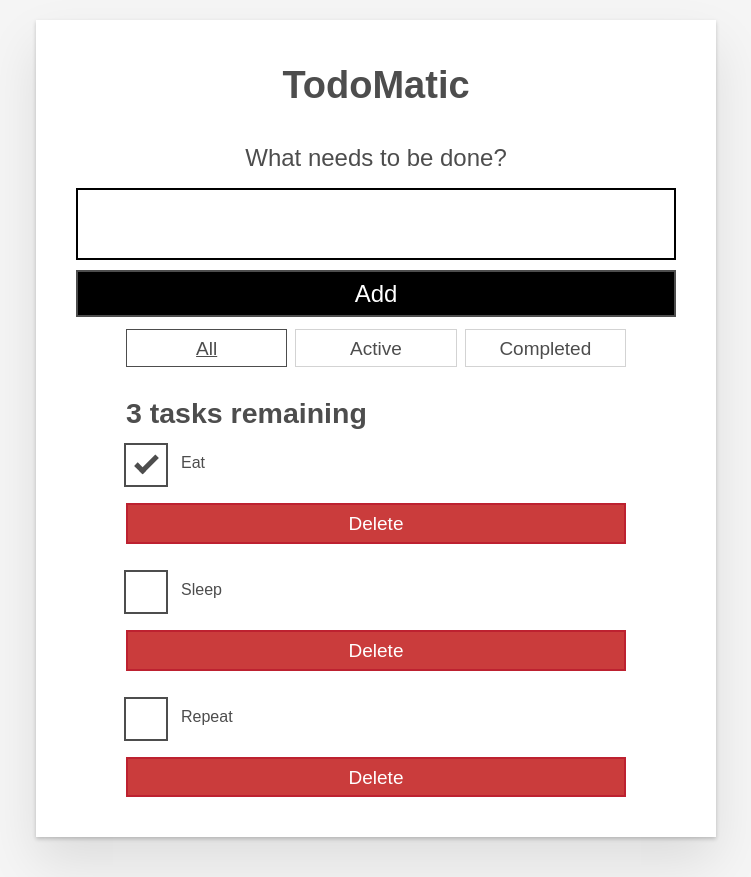
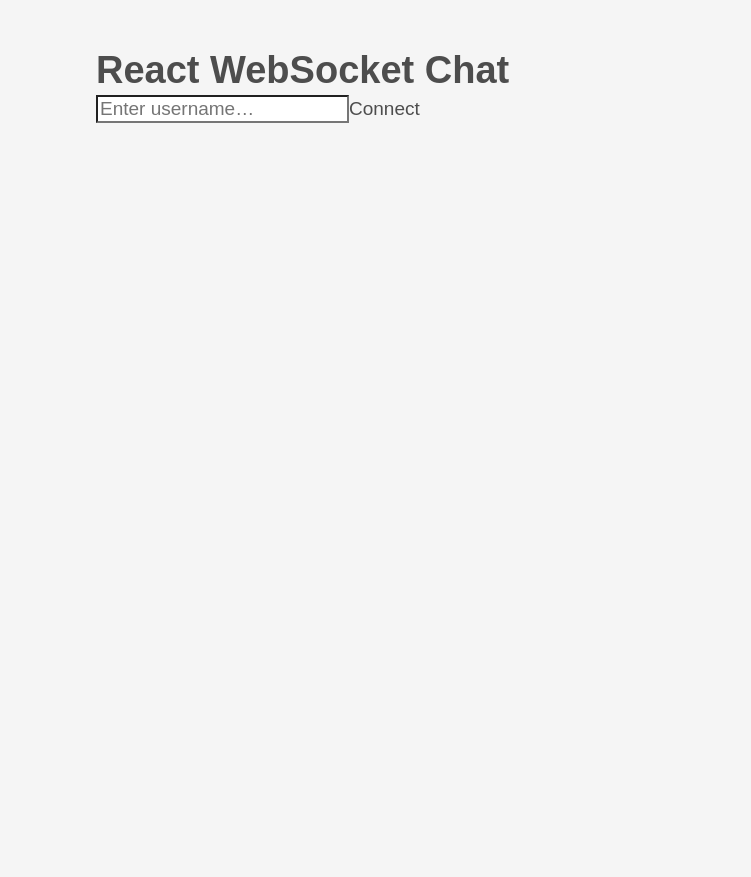
Before and after one commit to socayooot/first-React, a React (Vite) app: page / in a window 1280 px wide. Shown: the whole page, without its empty margins (264-1015 px from the left). After the commit the page ends 800 px from the top, so only its background shows below. Built offline with nearby package versions, Linux system fonts and the light colour scheme.

Commit message:
Added new stuff to the app.jsx to support Hw9 and added websocket server file

```diff
--- a/package.json
+++ b/package.json
@@ -11,7 +11,8 @@
   },
   "dependencies": {
     "react": "^19.1.1",
-    "react-dom": "^19.1.1"
+    "react-dom": "^19.1.1",
+    "ws": "^8.18.3"
   },
   "devDependencies": {
     "@eslint/js": "^9.36.0",
--- a/src/App.jsx
+++ b/src/App.jsx
@@ -1,129 +1,105 @@
-import { useState } from "react";
+import { useState, useEffect, useRef } from "react";
 
 function App() {
-  const [tasks, setTasks] = useState([
-    { id: 0, name: "Eat", completed: true },
-    { id: 1, name: "Sleep", completed: false },
-    { id: 2, name: "Repeat", completed: false },
-  ]);
+  const [username, setUsername] = useState("");
+  const [message, setMessage] = useState("");
+  const [messages, setMessages] = useState([]);
+  const [socket, setSocket] = useState(null);
 
-  const [filter, setFilter] = useState("All"); // All | Active | Completed
-  const [input, setInput] = useState("");
+  const messagesEndRef = useRef(null);
 
-  // FILTER LOGIC ----------------------
-  const FILTER_MAP = {
-    All: () => true,
-    Active: (task) => !task.completed,
-    Completed: (task) => task.completed,
+  useEffect(() => {
+    if (messagesEndRef.current) {
+      messagesEndRef.current.scrollIntoView({ behavior: "smooth" });
+    }
+  }, [messages]);
+
+  // Connect to WebSocket
+  function connectToServer() {
+    if (!username.trim()) {
+      alert("Enter username first!");
+      return;
+    }
+
+    const ws = new WebSocket("ws://localhost:8080"); // CHANGE HERE for part 1
+    setSocket(ws);
+
+    ws.onopen = () => {
+      console.log("Connected to WebSocket server");
     };
 
-  const FILTER_NAMES = Object.keys(FILTER_MAP);
-
-  const filteredTasks = tasks.filter(FILTER_MAP[filter]);
-
-  // ADD TASK --------------------------
-  function handleAdd(e) {
-    e.preventDefault();
-    if (input.trim() === "") return;
-
-    const newTask = {
-      id: Date.now(),
-      name: input,
-      completed: false,
+    ws.onmessage = (event) => {
+      const data = JSON.parse(event.data);
+      setMessages((prev) => [...prev, data]);
     };
 
-    setTasks([...tasks, newTask]);
-    setInput("");
+    ws.onclose = () => {
+      console.log("Disconnected from server");
+    };
   }
 
-  // TOGGLE COMPLETE -------------------
-  function toggleTask(id) {
-    const updated = tasks.map((task) =>
-      task.id === id ? { ...task, completed: !task.completed } : task
-    );
-    setTasks(updated);
-  }
+  // Send message
+  function sendMessage(e) {
+    e.preventDefault();
+    if (!message.trim()) return;
 
-  // DELETE TASK -----------------------
-  function deleteTask(id) {
-    const remaining = tasks.filter((task) => task.id !== id);
-    setTasks(remaining);
+    const data = {
+      username,
+      message,
+    };
+
+    socket.send(JSON.stringify(data));
+    setMessage("");
   }
 
   return (
-    <div className="todoapp stack-large">
-      <h1>TodoMatic</h1>
+    <div style={{ padding: "20px", maxWidth: "600px", margin: "auto" }}>
+      <h1>React WebSocket Chat</h1>
 
-      {/* ADD A TASK */}
-      <form onSubmit={handleAdd}>
-        <h2 className="label-wrapper">
-          <label htmlFor="new-todo-input" className="label__lg">
-            What needs to be done?
-          </label>
-        </h2>
+      {/* Username Before Connecting */}
+      {!socket && (
+        <>
           <input
             type="text"
-          id="new-todo-input"
-          className="input input__lg"
-          value={input}
-          onChange={(e) => setInput(e.target.value)}
-          autoComplete="off"
+            placeholder="Enter username…"
+            value={username}
+            onChange={(e) => setUsername(e.target.value)}
           />
-        <button type="submit" className="btn btn__primary btn__lg">
-          Add
-        </button>
-      </form>
+          <button onClick={connectToServer}>Connect</button>
+        </>
+      )}
 
-      {/* FILTER BUTTONS */}
-      <div className="filters btn-group stack-exception">
-        {FILTER_NAMES.map((name) => (
-          <button
-            key={name}
-            type="button"
-            className="btn toggle-btn"
-            aria-pressed={filter === name}
-            onClick={() => setFilter(name)}
+      {/* Chat UI After Connecting */}
+      {socket && (
+        <>
+          <div
+            style={{
+              border: "1px solid #ccc",
+              padding: "10px",
+              height: "300px",
+              overflowY: "scroll",
+              marginTop: "20px",
+            }}
           >
-            <span className="visually-hidden">Show </span>
-            <span>{name}</span>
-            <span className="visually-hidden"> tasks</span>
-          </button>
+            {messages.map((m, idx) => (
+              <div key={idx}>
+                <strong>{m.username}:</strong> {m.message}
+              </div>
             ))}
+            <div ref={messagesEndRef}></div>
           </div>
 
-      {/* TASK COUNT */}
-      <h2 id="list-heading">
-        {filteredTasks.length} task{filteredTasks.length !== 1 && "s"} remaining
-      </h2>
-
-      {/* TODO LIST */}
-      <ul
-        role="list"
-        className="todo-list stack-large stack-exception"
-        aria-labelledby="list-heading"
-      >
-        {filteredTasks.map((task) => (
-          <li className="todo stack-small" key={task.id}>
-            <div className="c-cb">
+          <form onSubmit={sendMessage} style={{ marginTop: "10px" }}>
             <input
-                id={`todo-${task.id}`}
-                type="checkbox"
-                checked={task.completed}
-                onChange={() => toggleTask(task.id)}
+              type="text"
+              placeholder="Type a message…"
+              value={message}
+              onChange={(e) => setMessage(e.target.value)}
             />
-              <label className="todo-label" htmlFor={`todo-${task.id}`}>
-                {task.name}
-              </label>
-            </div>
-
-            <div className="btn-group">
-              <button type="button" className="btn btn__danger" onClick={() => deleteTask(task.id)}>
-                Delete <span className="visually-hidden">{task.name}</span>
-              </button>
-            </div>
-          </li>
-        ))}
-      </ul>
+            <button type="submit">Send</button>
+          </form>
+        </>
+      )}
     </div>
   );
 }
```
Also changed, not shown: websocketserve.js (added, +32 -0 lines), 1 other file (tests, documents, lock files or other folders). Lines whose indentation alone changed are shown as unchanged.
